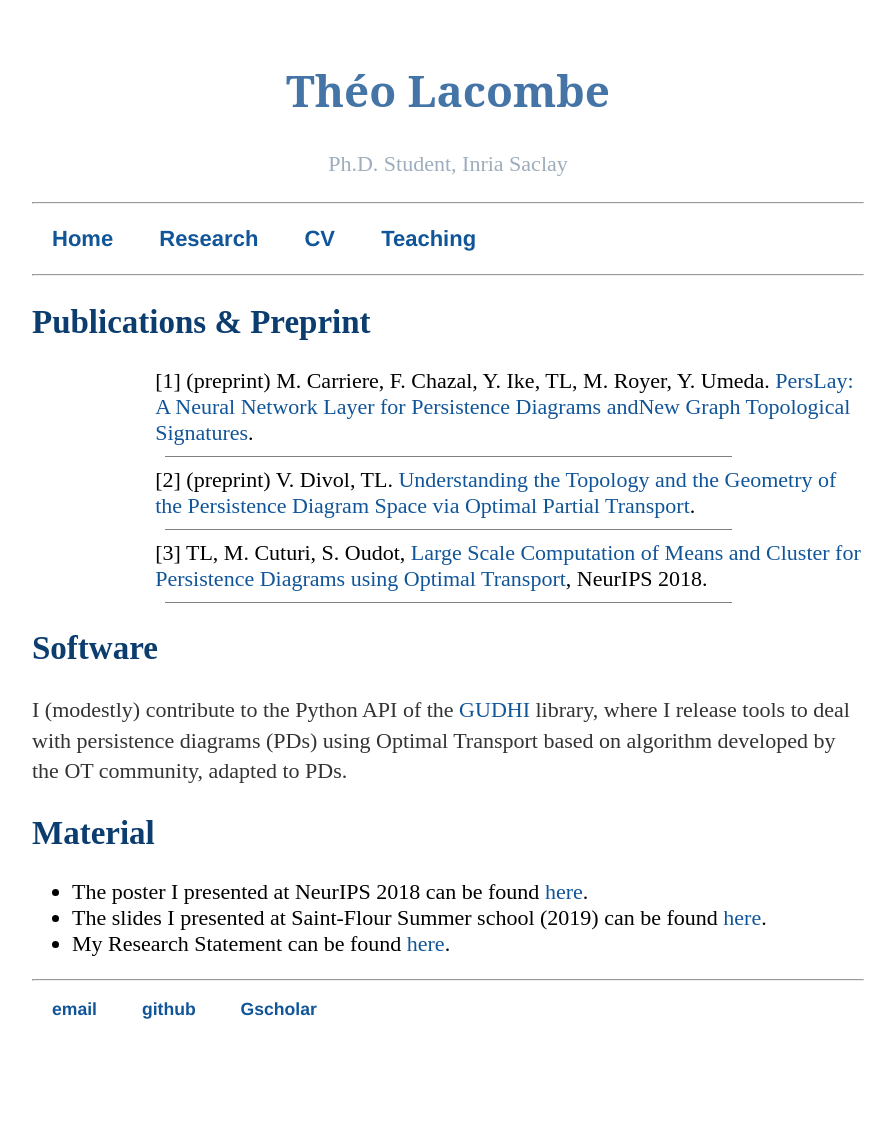
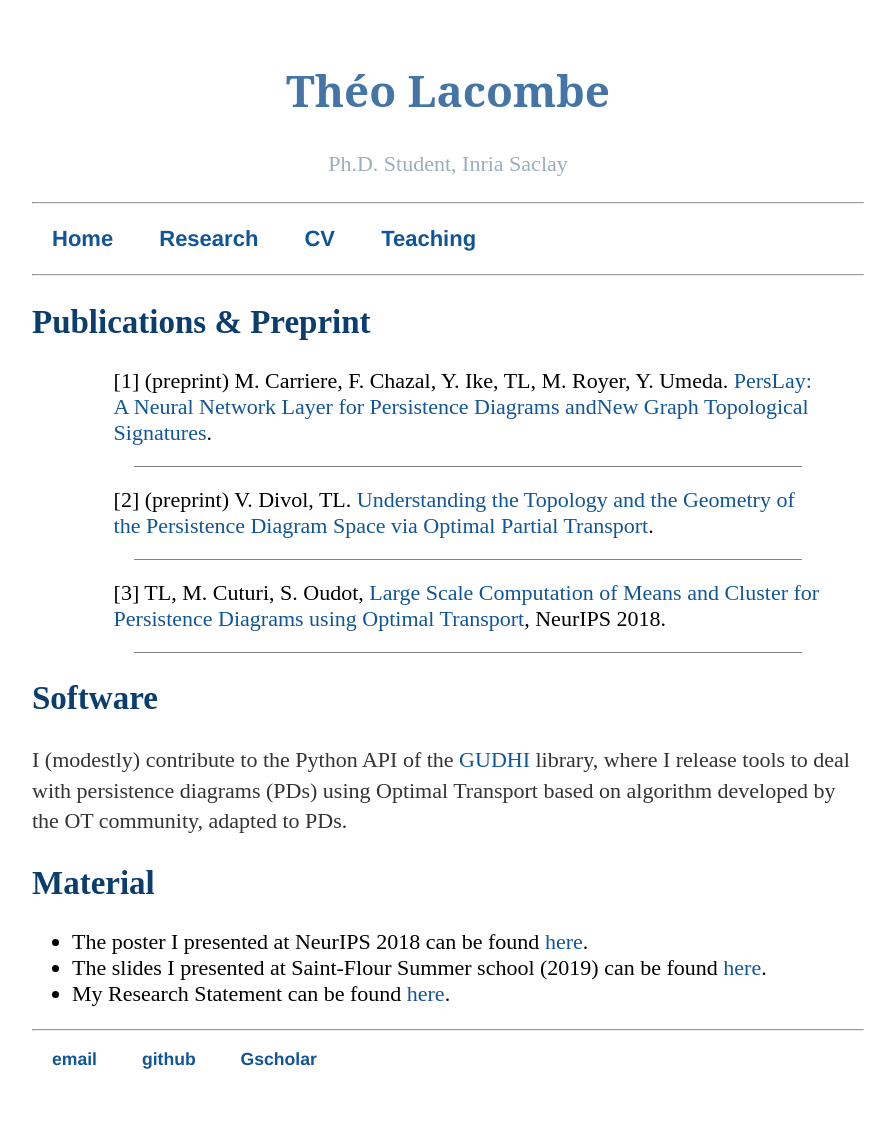
Before and after one commit to tlacombe/tlacombe.github.io, a Jekyll site: the page built from research/index.html, in a window 1280 px wide. Shown: the whole page, without its empty margins (192-1087 px from the left). Built offline with Jekyll 4.4.1, drawn with Linux system fonts in a browser that asks for light colours; before the commit the page ends 1080 px from its top, so only the background shows below that.

Commit message:
fix publi rendering

```diff
--- a/css/main.css
+++ b/css/main.css
@@ -62,17 +62,18 @@ ul.posts li {
 ol.publi {
     list-style: none;
     counter-reset: roman;
-    margin-left: 10%;
+    margin-left: 5%;
+    margin-right: 5%;
     /* position: relative; */
 }
 
-ol.publi > li:after {
+ol.publi > li:after {/* Trick to plot lines after list elem */
     content: "";
     display: block;
     height: 1px;
-    width: 80%;
-    margin: 10px;
-/*    margin-left: 20%; */
+    /*width: 80%;*/
+    margin: 20px;
+    /*margin-left: 20%; */
     background: grey;
 }
 
```
